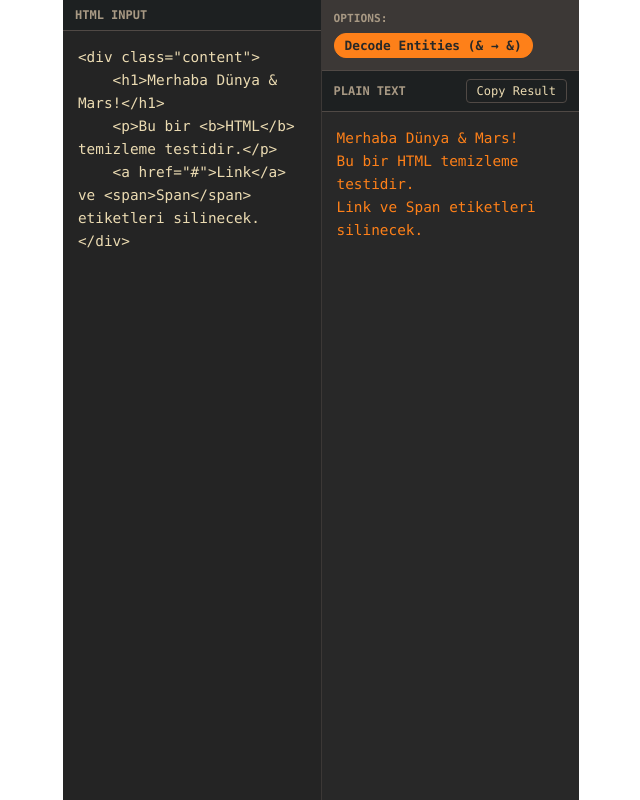
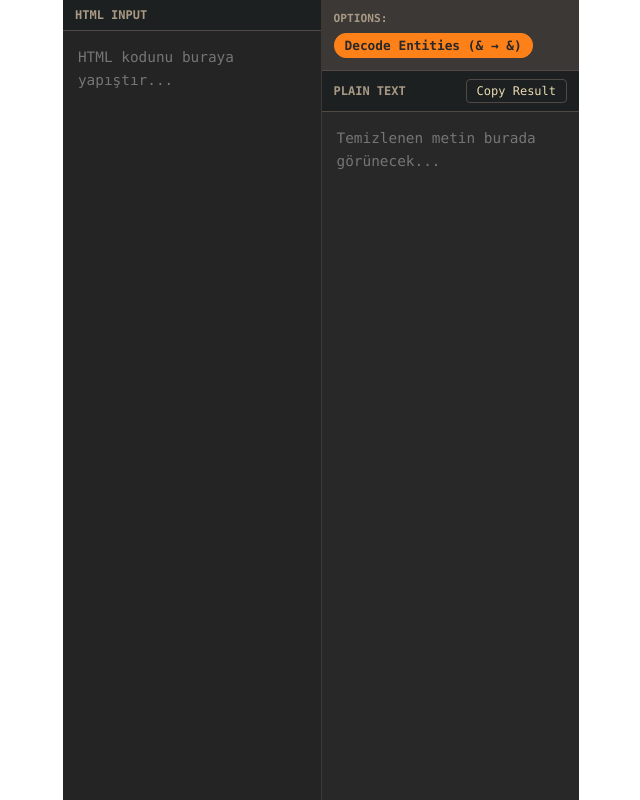
Before and after one commit to ArmutS/SimpleTools, a SvelteKit app: page /text/strip in a window 1280 px wide. Shown: the whole page, without its empty margins (319-959 px from the left). Built offline with nearby package versions, Linux system fonts and the light colour scheme; a web font is replaced by a local one.

Commit message:
Strip Completed

```diff
--- a/src/routes/text/strip/+page.svelte
+++ b/src/routes/text/strip/+page.svelte
@@ -1,52 +1,61 @@
-<script lang="ts"></script>
+<script lang="ts">
+    import { invoke } from "@tauri-apps/api/core";
+
+    let pure_text: boolean = true;
+    let current_text: string = "";
+    let result = "";
+
+    async function runStrip(text: string, is_pure: boolean) {
+        try {
+            result = await invoke("process_strip", {
+                current_text: text,
+                pure_text: is_pure,
+            });
+        } catch (error) {
+            console.error("Strip hatasi:", error);
+        }
+    }
+
+    $: runStrip(current_text, pure_text);
+</script>
+
 <main class="stripper-container">
-
     <div class="pane input-pane">
         <div class="pane-header">HTML INPUT</div>
         <textarea
             class="editor source-editor"
             placeholder="HTML kodunu buraya yapıştır..."
             spellcheck="false"
-
-            ><div class="content">
-    <h1>Merhaba Dünya &amp; Mars!</h1>
-    <p>Bu bir <b>HTML</b> temizleme testidir.</p>
-    <a href="#">Link</a> ve <span>Span</span> etiketleri silinecek.
-</div></textarea>
+            bind:value={current_text}
+        ></textarea>
     </div>
 
     <div class="divider"></div>
 
     <div class="pane output-pane">
-
         <div class="controls">
             <div class="filter-label">OPTIONS:</div>
 
-            <label class="toggle-chip active">
-                <input type="checkbox" checked />
+            <label class="toggle-chip" class:active={pure_text}>
+                <input type="checkbox" bind:checked={pure_text} />
                 Decode Entities (&amp; &rarr; &)
             </label>
         </div>
 
         <div class="pane-header result-header">
             <span>PLAIN TEXT</span>
-
-            <button class="action-btn">
-                Copy Result
-            </button>
+            <button class="action-btn"> Copy Result </button>
         </div>
 
         <textarea
             class="editor result-editor"
             placeholder="Temizlenen metin burada görünecek..."
             readonly
-
-            >Merhaba Dünya & Mars!
-Bu bir HTML temizleme testidir.
-Link ve Span etiketleri silinecek.</textarea>
-
+            bind:value={result}
+        ></textarea>
     </div>
 </main>
+
 <style>
     /* --- GENEL LAYOUT --- */
     .stripper-container {
@@ -62,7 +71,7 @@ Link ve Span etiketleri silinecek.</textarea>
         flex: 1;
         display: flex;
         flex-direction: column;
-        min-width: 0; /* Flexbox taşma koruması */
+        min-width: 0;
     }
 
     .divider {
@@ -83,7 +92,7 @@ Link ve Span etiketleri silinecek.</textarea>
         justify-content: space-between;
         align-items: center;
         user-select: none;
-        flex-shrink: 0; /* Header asla büzüşmesin */
+        flex-shrink: 0;
     }
 
     .controls {
@@ -93,7 +102,7 @@ Link ve Span etiketleri silinecek.</textarea>
         display: flex;
         align-items: center;
         gap: 8px;
-        flex-wrap: wrap; /* Sığmazsa aşağı insin */
+        flex-wrap: wrap;
         flex-shrink: 0;
     }
 
@@ -111,14 +120,12 @@ Link ve Span etiketleri silinecek.</textarea>
         line-height: 1.6;
     }
 
-    /* Sol taraf biraz daha silik (Source Code Havası) */
     .source-editor {
         background-color: rgba(0, 0, 0, 0.1);
     }
 
-    /* Sağ taraf (Sonuç) daha net */
     .result-editor {
-        color: var(--accent); /* Vurgu rengi ile sonuç */
+        color: var(--accent);
     }
 
     /* --- CHIP BUTTONS --- */
@@ -152,6 +159,7 @@ Link ve Span etiketleri silinecek.</textarea>
         display: none;
     }
 
+    /* Svelte dinamik class:active kullanımı ile burası tetiklenir */
     .toggle-chip.active {
         background-color: var(--accent);
         border-color: var(--accent);
@@ -159,7 +167,6 @@ Link ve Span etiketleri silinecek.</textarea>
         font-weight: 600;
     }
 
-    /* --- ACTION BUTTON --- */
     .action-btn {
         background: transparent;
         border: 1px solid var(--border-color);
```
Also changed, not shown: 2 other files (tests, documents, lock files or other folders).
